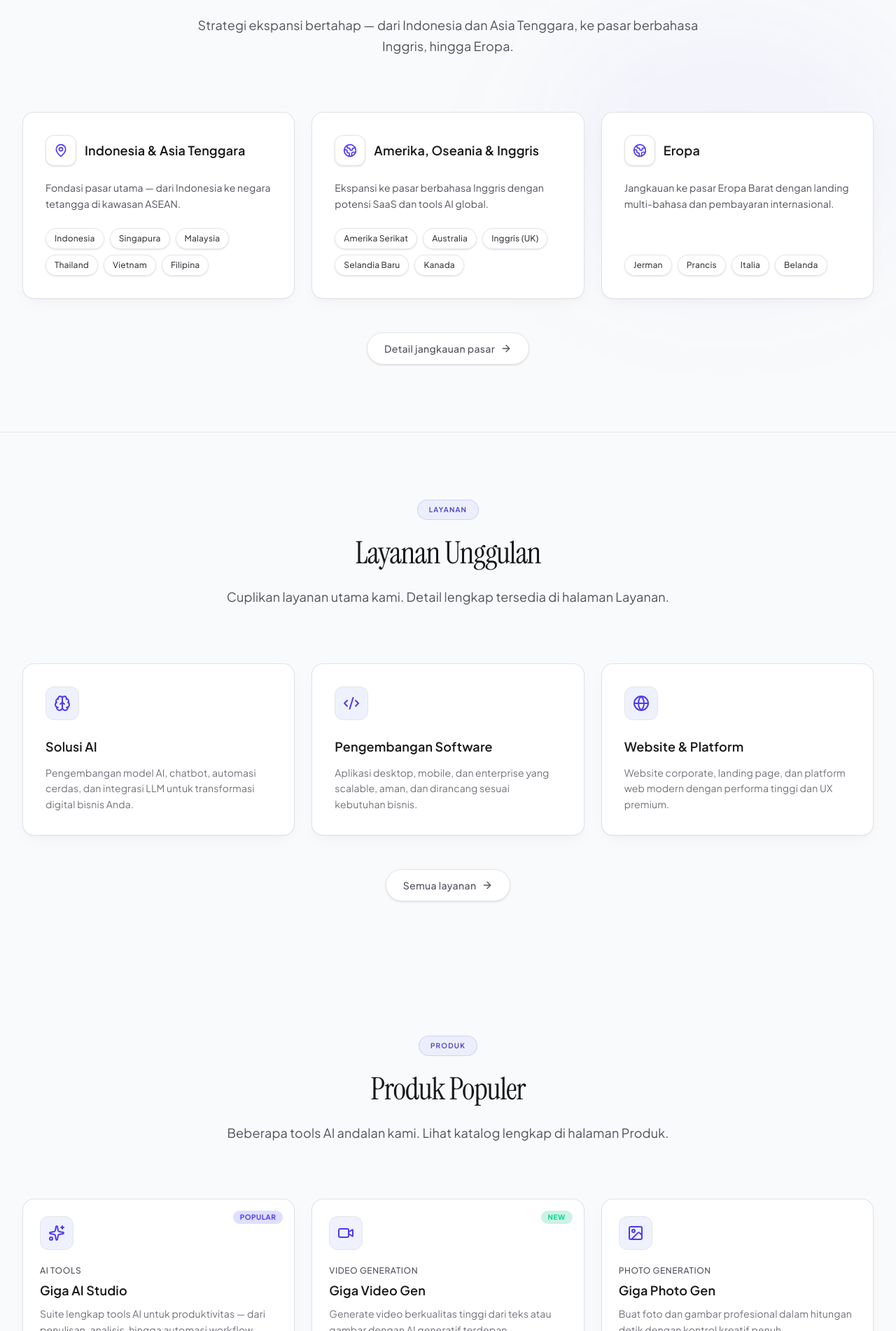
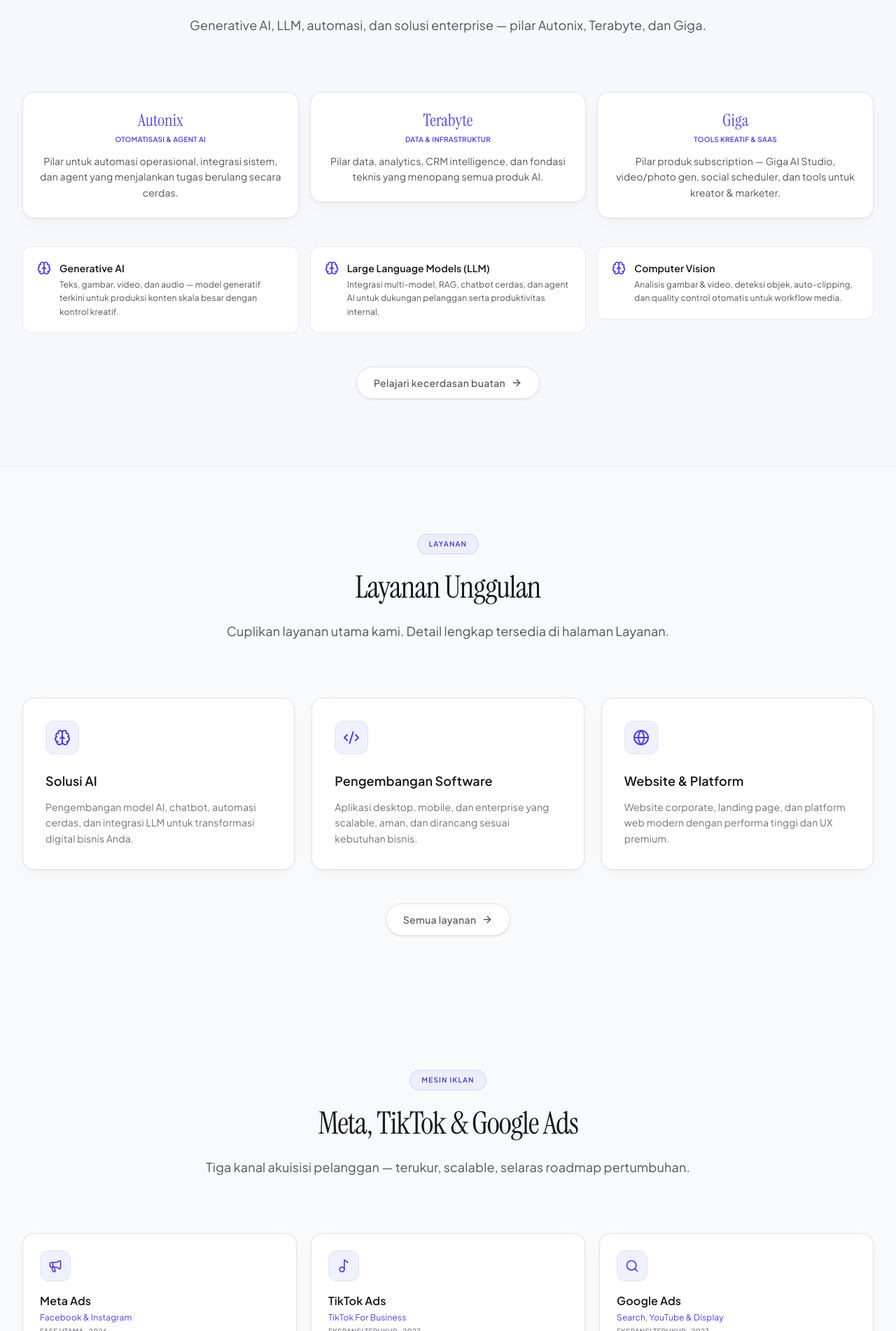
Before and after one commit to gigagroup/gigavertex-company-profile-fe, a Next.js app: page / in a window 1280 px wide. Shown: the part 1745-3647 px from the top of the page at 70% size. Built offline with nearby package versions, Linux system fonts and the light colour scheme.

Commit message:
Add new home preview sections and update existing components; integrate AI, Ads Strategy, Roadmap, and Contact sections into HomePage, and refine content in IntroPreview and MarketReach sections.

```diff
--- a/src/app/page.tsx
+++ b/src/app/page.tsx
@@ -1,10 +1,14 @@
 import { Hero } from "@/components/sections/Hero";
 import { StatsSection } from "@/components/sections/StatsSection";
 import { IntroPreviewSection } from "@/components/sections/IntroPreviewSection";
+import { AiHomePreviewSection } from "@/components/sections/home/AiHomePreviewSection";
+import { ServicesSection } from "@/components/sections/ServicesSection";
+import { AdsStrategyHomePreviewSection } from "@/components/sections/home/AdsStrategyHomePreviewSection";
+import { ProductsSection } from "@/components/sections/ProductsSection";
+import { RoadmapHomePreviewSection } from "@/components/sections/home/RoadmapHomePreviewSection";
 import { MarketReachSection } from "@/components/sections/MarketReachSection";
-import { ServicesSection } from "@/components/sections/ServicesSection";
-import { ProductsSection } from "@/components/sections/ProductsSection";
-import { HomeExploreSection } from "@/components/sections/HomeExploreSection";
+import { PricingSection } from "@/components/sections/PricingSection";
+import { ContactHomePreviewSection } from "@/components/sections/home/ContactHomePreviewSection";
 import { CTASection } from "@/components/sections/CTASection";
 
 export default function HomePage() {
@@ -13,10 +17,14 @@
       <Hero />
       <StatsSection />
       <IntroPreviewSection />
+      <AiHomePreviewSection />
+      <ServicesSection preview />
+      <AdsStrategyHomePreviewSection />
+      <ProductsSection preview />
+      <RoadmapHomePreviewSection />
       <MarketReachSection />
-      <ServicesSection preview />
-      <ProductsSection preview />
-      <HomeExploreSection />
+      <PricingSection preview />
+      <ContactHomePreviewSection />
       <CTASection />
     </>
   );
--- a/src/components/sections/IntroPreviewSection.tsx
+++ b/src/components/sections/IntroPreviewSection.tsx
@@ -10,7 +10,7 @@
       <div className="mx-auto max-w-7xl px-6 lg:px-8">
         <div className="grid items-center gap-12 lg:grid-cols-2 lg:gap-16">
           <SectionHeader
-            badge="Tentang"
+            badge="Tentang Kami"
             title="Partner Teknologi untuk Bisnis Modern"
             description={company.description}
             align="left"
--- a/src/components/sections/MarketReachSection.tsx
+++ b/src/components/sections/MarketReachSection.tsx
@@ -19,7 +19,7 @@
 
       <div className="relative mx-auto max-w-7xl px-6 lg:px-8">
         <SectionHeader
-          badge="Jangkauan Pasar"
+          badge="Pasar"
           title="Hadir untuk Pasar Lokal & Global"
           description="Strategi ekspansi bertahap — dari Indonesia dan Asia Tenggara, ke pasar berbahasa Inggris, hingga Eropa."
         />
--- /dev/null
+++ b/src/components/sections/home/AdsStrategyHomePreviewSection.tsx
@@ -0,0 +1,51 @@
+import { Megaphone, Music2, Search } from "lucide-react";
+import type { LucideIcon } from "lucide-react";
+import { AnimateIn } from "@/components/ui/AnimateIn";
+import { SectionHeader } from "@/components/ui/SectionHeader";
+import { SectionFooterLink } from "@/components/ui/SectionFooterLink";
+import { adsStrategyMeta, adsChannels } from "@/lib/ads-strategy";
+
+const icons: Record<string, LucideIcon> = {
+  meta: Megaphone,
+  tiktok: Music2,
+  google: Search,
+};
+
+export function AdsStrategyHomePreviewSection() {
+  return (
+    <section className="relative py-20 lg:py-24">
+      <div className="mx-auto max-w-7xl px-6 lg:px-8">
+        <SectionHeader
+          badge={adsStrategyMeta.badge}
+          title="Meta, TikTok & Google Ads"
+          description="Tiga kanal akuisisi pelanggan — terukur, scalable, selaras roadmap pertumbuhan."
+        />
+
+        <div className="grid gap-5 lg:grid-cols-3">
+          {adsChannels.map((channel, i) => {
+            const Icon = icons[channel.id] ?? Megaphone;
+            return (
+              <AnimateIn key={channel.id} delay={i * 70} variant="scale">
+                <div className="glass-card h-full rounded-2xl p-6">
+                  <div className="mb-4 flex h-11 w-11 items-center justify-center rounded-xl border border-zinc-200 bg-indigo-50 text-indigo-600">
+                    <Icon className="h-5 w-5" />
+                  </div>
+                  <h3 className="font-semibold text-zinc-900">{channel.name}</h3>
+                  <p className="mt-1 text-xs text-indigo-600">{channel.platform}</p>
+                  <p className="mt-1 text-[10px] font-medium tracking-wide text-zinc-500 uppercase">
+                    {channel.phase}
+                  </p>
+                  <p className="mt-3 text-sm leading-relaxed text-zinc-600">
+                    {channel.summary}
+                  </p>
+                </div>
+              </AnimateIn>
+            );
+          })}
+        </div>
+
+        <SectionFooterLink href="/strategi-iklan" label="Detail strategi iklan" />
+      </div>
+    </section>
+  );
+}
--- /dev/null
+++ b/src/components/sections/home/AiHomePreviewSection.tsx
@@ -0,0 +1,55 @@
+import { Brain } from "lucide-react";
+import { AnimateIn } from "@/components/ui/AnimateIn";
+import { SectionHeader } from "@/components/ui/SectionHeader";
+import { SectionFooterLink } from "@/components/ui/SectionFooterLink";
+import { aiMeta, aiEcosystemPillars, aiCapabilities } from "@/lib/ai-intelligence";
+
+export function AiHomePreviewSection() {
+  const capabilities = aiCapabilities.slice(0, 3);
+
+  return (
+    <section className="relative border-y border-zinc-200/80 bg-indigo-50/20 py-20 lg:py-24">
+      <div className="mx-auto max-w-7xl px-6 lg:px-8">
+        <SectionHeader
+          badge={aiMeta.badge}
+          title="Ekosistem AI untuk Semua Kalangan"
+          description="Generative AI, LLM, automasi, dan solusi enterprise — pilar Autonix, Terabyte, dan Giga."
+        />
+
+        <div className="mb-10 grid gap-4 sm:grid-cols-3">
+          {aiEcosystemPillars.map((pillar, i) => (
+            <AnimateIn key={pillar.name} delay={i * 60} variant="scale">
+              <div className="glass-card rounded-2xl p-6 text-center">
+                <div className="font-display text-2xl text-gradient-brand">{pillar.name}</div>
+                <p className="mt-1 text-[10px] font-semibold tracking-wide text-indigo-600 uppercase">
+                  {pillar.focus}
+                </p>
+                <p className="mt-3 text-sm leading-relaxed text-zinc-600">
+                  {pillar.description}
+                </p>
+              </div>
+            </AnimateIn>
+          ))}
+        </div>
+
+        <div className="grid gap-4 md:grid-cols-3">
+          {capabilities.map((item, i) => (
+            <AnimateIn key={item.title} delay={120 + i * 50}>
+              <div className="flex gap-3 rounded-xl border border-zinc-200/80 bg-white p-5">
+                <Brain className="h-5 w-5 shrink-0 text-indigo-600" />
+                <div>
+                  <h3 className="text-sm font-semibold text-zinc-900">{item.title}</h3>
+                  <p className="mt-1 text-xs leading-relaxed text-zinc-600">
+                    {item.description}
+                  </p>
+                </div>
+              </div>
+            </AnimateIn>
+          ))}
+        </div>
+
+        <SectionFooterLink href="/kecerdasan-buatan" label="Pelajari kecerdasan buatan" />
+      </div>
+    </section>
+  );
+}
--- /dev/null
+++ b/src/components/sections/home/ContactHomePreviewSection.tsx
@@ -0,0 +1,66 @@
+import Link from "next/link";
+import { Mail, Phone, MapPin, Clock, ArrowRight } from "lucide-react";
+import { AnimateIn } from "@/components/ui/AnimateIn";
+import { SectionHeader } from "@/components/ui/SectionHeader";
+import { SectionFooterLink } from "@/components/ui/SectionFooterLink";
+import { company } from "@/lib/constants";
+
+const contactItems = [
+  { icon: Mail, label: "Email", value: company.email, href: `mailto:${company.email}` },
+  { icon: Phone, label: "Telepon", value: company.phone, href: `tel:${company.phone}` },
+  { icon: MapPin, label: "Alamat", value: company.address },
+  { icon: Clock, label: "Jam Operasional", value: "Senin - Jumat, 09:00 - 18:00 WIB" },
+];
+
+export function ContactHomePreviewSection() {
+  return (
+    <section className="relative py-20 lg:py-24">
+      <div className="mx-auto max-w-7xl px-6 lg:px-8">
+        <SectionHeader
+          badge="Kontak"
+          title="Hubungi Kami"
+          description="Punya pertanyaan, ingin demo produk, atau diskusi kerjasama? Tim kami siap membantu."
+        />
+
+        <div className="grid gap-4 sm:grid-cols-2">
+          {contactItems.map((item, i) => (
+            <AnimateIn key={item.label} delay={i * 50} variant="scale">
+              <div className="glass-card flex gap-4 rounded-2xl p-6">
+                <div className="flex h-11 w-11 shrink-0 items-center justify-center rounded-xl border border-zinc-200 bg-indigo-50 text-indigo-600">
+                  <item.icon className="h-5 w-5" />
+                </div>
+                <div>
+                  <div className="text-xs font-medium tracking-wider text-zinc-500 uppercase">
+                    {item.label}
+                  </div>
+                  {item.href ? (
+                    <a
+                      href={item.href}
+                      className="mt-1 block text-sm text-zinc-800 transition-colors hover:text-indigo-600"
+                    >
+                      {item.value}
+                    </a>
+                  ) : (
+                    <div className="mt-1 text-sm text-zinc-800">{item.value}</div>
+                  )}
+                </div>
+              </div>
+            </AnimateIn>
+          ))}
+        </div>
+
+        <AnimateIn delay={200} className="mt-8 flex justify-center">
+          <Link
+            href="/contact"
+            className="btn-primary-glow inline-flex items-center gap-2 rounded-full px-8 py-3.5 text-sm font-medium text-white"
+          >
+            Kirim pesan / formulir kontak
+            <ArrowRight className="h-4 w-4" />
+          </Link>
+        </AnimateIn>
+
+        <SectionFooterLink href="/contact" label="Ke halaman kontak" />
+      </div>
+    </section>
+  );
+}
--- /dev/null
+++ b/src/components/sections/home/RoadmapHomePreviewSection.tsx
@@ -0,0 +1,46 @@
+import { AnimateIn } from "@/components/ui/AnimateIn";
+import { SectionHeader } from "@/components/ui/SectionHeader";
+import { SectionFooterLink } from "@/components/ui/SectionFooterLink";
+import { roadmapMeta, roadmapPhases } from "@/lib/roadmap";
+
+export function RoadmapHomePreviewSection() {
+  const phases = roadmapPhases.slice(0, 3);
+
+  return (
+    <section className="relative border-y border-zinc-200/80 bg-zinc-50/50 py-20 lg:py-24">
+      <div className="mx-auto max-w-7xl px-6 lg:px-8">
+        <SectionHeader
+          badge={roadmapMeta.badge}
+          title="Roadmap Growth Ecosystem 2026+"
+          description="Dari fondasi Indonesia & ASEAN hingga ekspansi global — perkiraan fase dan target omzet."
+        />
+
+        <div className="space-y-4">
+          {phases.map((phase, i) => (
+            <AnimateIn key={phase.step} delay={i * 60}>
+              <div className="glass-card flex flex-col gap-3 rounded-2xl p-6 sm:flex-row sm:items-center sm:gap-6">
+                <div className="flex h-10 w-10 shrink-0 items-center justify-center rounded-full border-2 border-indigo-500 bg-indigo-600 text-sm font-semibold text-white">
+                  {phase.step}
+                </div>
+                <div className="min-w-0 flex-1">
+                  <div className="flex flex-wrap items-center gap-2">
+                    <h3 className="font-semibold text-zinc-900">{phase.period}</h3>
+                    {phase.badge && (
+                      <span className="rounded-full bg-indigo-50 px-2.5 py-0.5 text-[10px] font-semibold text-indigo-700 uppercase">
+                        {phase.badge}
+                      </span>
+                    )}
+                  </div>
+                  <p className="mt-1 text-sm text-indigo-600">{phase.quarter}</p>
+                  <p className="mt-2 text-sm text-zinc-600">{phase.revenueTarget}</p>
+                </div>
+              </div>
+            </AnimateIn>
+          ))}
+        </div>
+
+        <SectionFooterLink href="/roadmap" label="Lihat roadmap lengkap" />
+      </div>
+    </section>
+  );
+}
```
